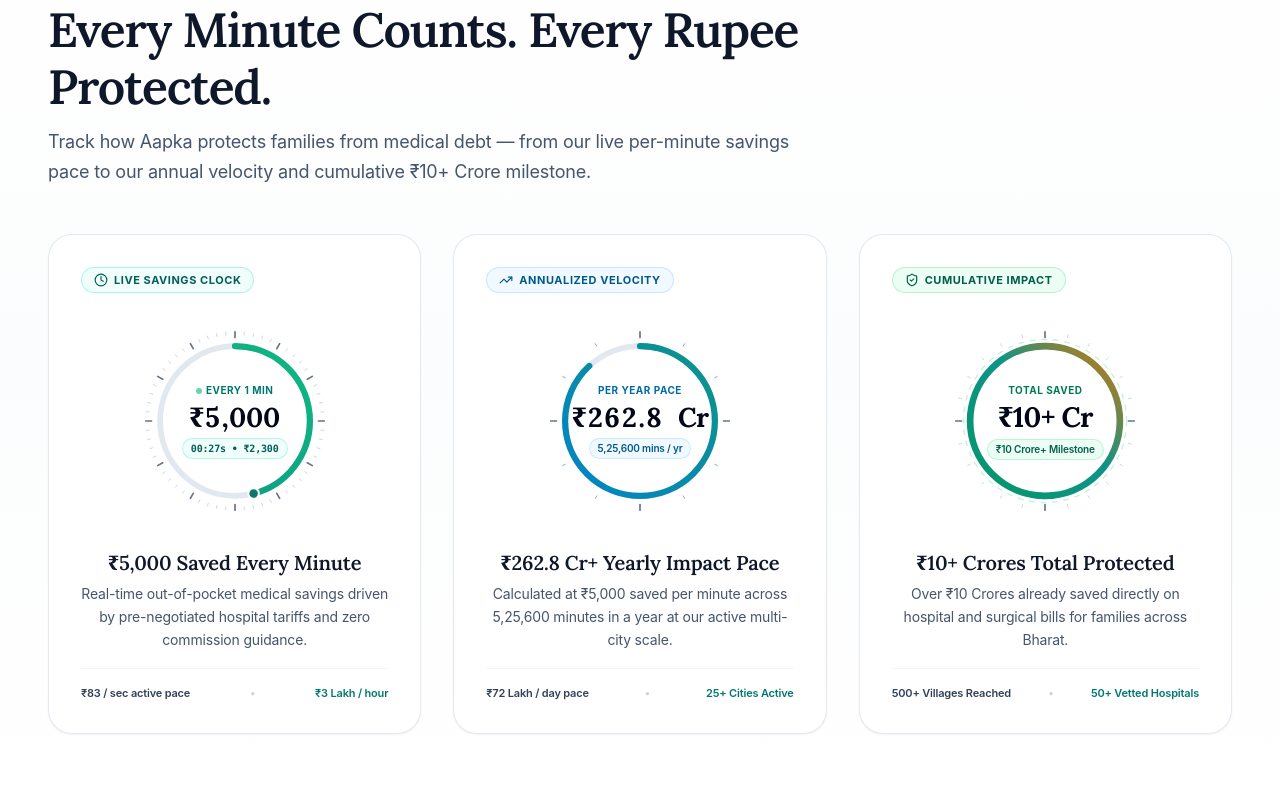
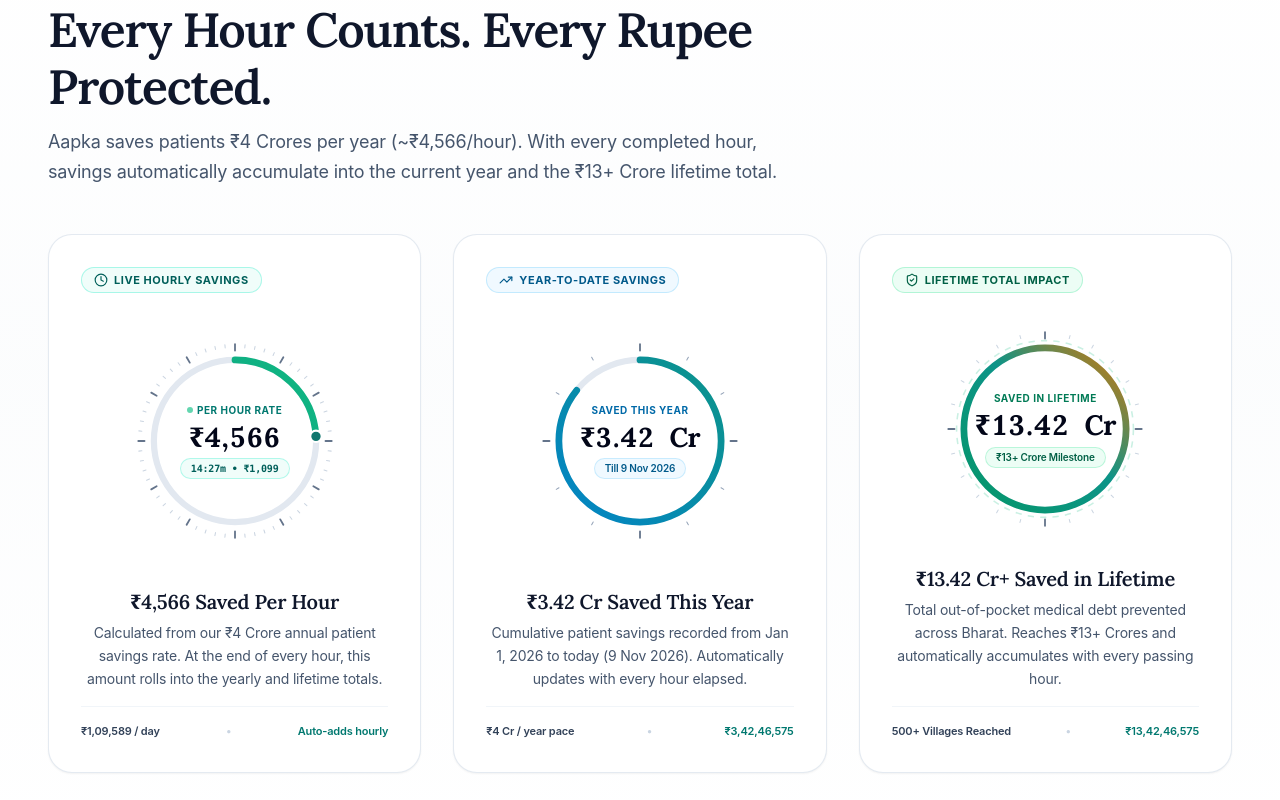
Before and after one commit to aapkatech/Aapka, a React (Vite) app: page / in a window 1280 px wide. Shown: the part 920-1720 px from the top of the page. Built offline with nearby package versions, Linux system fonts and the light colour scheme; a web font is replaced by a local one.

Commit message:
feat(savings): wire dynamic hourly telemetry, dynamic date YTD, and 13Cr+ lifetime dial

```diff
--- a/src/components/PatientSavings.tsx
+++ b/src/components/PatientSavings.tsx
@@ -1,300 +1,35 @@
 import React, { useEffect, useState } from 'react';
-import { motion } from 'framer-motion';
 import { Clock, TrendingUp, ShieldCheck, Coins } from 'lucide-react';
+import {
+  getSavingsSnapshot,
+  formatCrores,
+  formatINR,
+  type SavingsSnapshot,
+} from '../utils/savingsTelemetry';
+import { DialRingSvg } from './savings/DialRingSvg';
+import { SavingsDialCard } from './savings/SavingsDialCard';
 import type { Language } from '../i18n/translations';
-
-export const SAVINGS_PER_MINUTE = 5000;
-export const ANNUAL_SAVINGS_CR = '₹262.8 Cr';
-export const TOTAL_PATIENT_SAVINGS = '₹10+ Cr';
 
 interface PatientSavingsProps {
   lang?: Language;
 }
 
-interface TickRingProps {
-  count: number;
-  radius?: number;
-  highlightEvery?: number;
-  strokeColor?: string;
-}
+export const PatientSavings: React.FC<PatientSavingsProps> = ({ lang = 'en' }) => {
+  const isHi = lang === 'hi';
+  const [snapshot, setSnapshot] = useState<SavingsSnapshot>(() => getSavingsSnapshot());
 
-/** Shared precision dial tick marks around a 200x200 SVG center. */
-const TickRing: React.FC<TickRingProps> = ({
-  count,
-  radius = 93,
-  highlightEvery = 5,
-  strokeColor = '#cbd5e1',
-}) => {
-  const ticks = Array.from({ length: count }, (_, i) => {
-    const angle = (i / count) * 2 * Math.PI - Math.PI / 2;
-    const isMajor = i % highlightEvery === 0;
-    const inner = isMajor ? radius - 6 : radius - 3;
-    return {
-      x1: 100 + inner * Math.cos(angle),
-      y1: 100 + inner * Math.sin(angle),
-      x2: 100 + radius * Math.cos(angle),
-      y2: 100 + radius * Math.sin(angle),
-      isMajor,
-    };
-  });
-
-  return (
-    <g aria-hidden="true">
-      {ticks.map((t, idx) => (
-        <line
-          key={idx}
-          x1={t.x1}
-          y1={t.y1}
-          x2={t.x2}
-          y2={t.y2}
-          stroke={t.isMajor ? '#64748b' : strokeColor}
-          strokeWidth={t.isMajor ? 1.75 : 1}
-          strokeLinecap="round"
-        />
-      ))}
-    </g>
-  );
-};
-
-const DIAL_RADIUS = 78;
-const DIAL_CIRCUMFERENCE = 2 * Math.PI * DIAL_RADIUS;
-
-/** Live wall-clock synchronized 60-second savings chronograph (₹5,000/min pace). */
-const LiveMinuteDial: React.FC<{ isHi: boolean }> = ({ isHi }) => {
-  const [tick, setTick] = useState(() => {
-    const now = new Date();
-    return { s: now.getSeconds(), ms: now.getMilliseconds() };
-  });
-
+  // High-frequency telemetry tick: keeps the hourly 60-minute dial and accumulation live
   useEffect(() => {
     const id = window.setInterval(() => {
-      const now = new Date();
-      setTick({ s: now.getSeconds(), ms: now.getMilliseconds() });
-    }, 100);
+      setSnapshot(getSavingsSnapshot());
+    }, 1000);
     return () => window.clearInterval(id);
   }, []);
 
-  const progress = (tick.s + tick.ms / 1000) / 60;
-  const savedThisMinute = Math.round(progress * SAVINGS_PER_MINUTE);
-  const formattedSeconds = String(tick.s).padStart(2, '0');
-  const dashOffset = DIAL_CIRCUMFERENCE * (1 - progress);
-
-  const theta = progress * 2 * Math.PI - Math.PI / 2;
-  const dotX = 100 + DIAL_RADIUS * Math.cos(theta);
-  const dotY = 100 + DIAL_RADIUS * Math.sin(theta);
-
-  return (
-    <div className="relative w-48 h-48 mx-auto select-none">
-      <svg viewBox="0 0 200 200" className="w-full h-full">
-        <defs>
-          <linearGradient id="liveDialGrad" x1="0%" y1="0%" x2="100%" y2="100%">
-            <stop offset="0%" stopColor="#0d9488" />
-            <stop offset="100%" stopColor="#10b981" />
-          </linearGradient>
-        </defs>
-
-        <TickRing count={60} highlightEvery={5} />
-
-        {/* Base track */}
-        <circle
-          cx="100"
-          cy="100"
-          r={DIAL_RADIUS}
-          fill="none"
-          stroke="#e2e8f0"
-          strokeWidth="6"
-        />
-
-        {/* Animated sweeping second arc */}
-        <circle
-          cx="100"
-          cy="100"
-          r={DIAL_RADIUS}
-          fill="none"
-          stroke="url(#liveDialGrad)"
-          strokeWidth="6.5"
-          strokeLinecap="round"
-          strokeDasharray={DIAL_CIRCUMFERENCE}
-          strokeDashoffset={dashOffset}
-          transform="rotate(-90 100 100)"
-        />
-
-        {/* Tip orb tracking live second hand */}
-        <circle cx={dotX} cy={dotY} r="5.5" fill="#0f766e" stroke="#ffffff" strokeWidth="2" />
-      </svg>
-
-      {/* Center Readout */}
-      <div className="absolute inset-0 flex flex-col items-center justify-center text-center px-4">
-        <span className="inline-flex items-center gap-1 text-[10px] font-bold uppercase tracking-wider text-teal-700">
-          <span className="w-1.5 h-1.5 rounded-full bg-emerald-500 animate-pulse" />
-          <span>{isHi ? 'हर 1 मिनट' : 'Every 1 Min'}</span>
-        </span>
-        <span className="text-2xl sm:text-[1.7rem] font-bold font-serif text-slate-950 tracking-tight leading-tight mt-0.5 tabular-nums">
-          ₹5,000
-        </span>
-        <span className="mt-1 px-2 py-0.5 rounded-full bg-teal-50 border border-teal-200/70 text-[10px] font-mono font-semibold text-teal-800 tabular-nums">
-          00:{formattedSeconds}s • ₹{savedThisMinute.toLocaleString('en-IN')}
-        </span>
-      </div>
-    </div>
-  );
-};
-
-/** Architectural 12-month radial dial for Annualized Savings Pace. */
-const YearlyRunRateDial: React.FC<{ isHi: boolean }> = ({ isHi }) => {
-  return (
-    <div className="relative w-48 h-48 mx-auto select-none">
-      <svg viewBox="0 0 200 200" className="w-full h-full">
-        <defs>
-          <linearGradient id="yearlyDialGrad" x1="0%" y1="0%" x2="100%" y2="100%">
-            <stop offset="0%" stopColor="#0284c7" />
-            <stop offset="100%" stopColor="#0d9488" />
-          </linearGradient>
-        </defs>
-
-        <TickRing count={12} highlightEvery={3} strokeColor="#94a3b8" />
-
-        <circle
-          cx="100"
-          cy="100"
-          r={DIAL_RADIUS}
-          fill="none"
-          stroke="#e2e8f0"
-          strokeWidth="6"
-        />
-
-        <motion.circle
-          cx="100"
-          cy="100"
-          r={DIAL_RADIUS}
-          fill="none"
-          stroke="url(#yearlyDialGrad)"
-          strokeWidth="6.5"
-          strokeLinecap="round"
-          strokeDasharray={DIAL_CIRCUMFERENCE}
-          initial={{ strokeDashoffset: DIAL_CIRCUMFERENCE }}
-          whileInView={{ strokeDashoffset: DIAL_CIRCUMFERENCE * 0.12 }}
-          viewport={{ once: true, amount: 0.4 }}
-          transition={{ duration: 1.1, ease: 'easeOut' }}
-          transform="rotate(-90 100 100)"
-        />
-      </svg>
-
-      <div className="absolute inset-0 flex flex-col items-center justify-center text-center px-4">
-        <span className="text-[10px] font-bold uppercase tracking-wider text-sky-700">
-          {isHi ? 'वार्षिक दर' : 'Per Year Pace'}
-        </span>
-        <span className="text-2xl sm:text-[1.7rem] font-bold font-serif text-slate-950 tracking-tight leading-tight mt-0.5 tabular-nums">
-          {ANNUAL_SAVINGS_CR}
-        </span>
-        <span className="mt-1 px-2 py-0.5 rounded-full bg-sky-50 border border-sky-200/70 text-[10px] font-semibold text-sky-800">
-          {isHi ? '5.25L+ मिनट / वर्ष' : '5,25,600 mins / yr'}
-        </span>
-      </div>
-    </div>
-  );
-};
-
-/** Full-circle radiance milestone dial representing ₹10+ Crores cumulative savings. */
-const TotalSavedDial: React.FC<{ isHi: boolean }> = ({ isHi }) => {
-  return (
-    <div className="relative w-48 h-48 mx-auto select-none">
-      <svg viewBox="0 0 200 200" className="w-full h-full">
-        <defs>
-          <linearGradient id="totalDialGrad" x1="0%" y1="0%" x2="100%" y2="100%">
-            <stop offset="0%" stopColor="#059669" />
-            <stop offset="55%" stopColor="#0d9488" />
-            <stop offset="100%" stopColor="#d97706" />
-          </linearGradient>
-        </defs>
-
-        <TickRing count={24} highlightEvery={6} strokeColor="#cbd5e1" />
-
-        {/* Subtle slow orbital halo */}
-        <circle
-          cx="100"
-          cy="100"
-          r={DIAL_RADIUS + 7}
-          fill="none"
-          stroke="#10b981"
-          strokeOpacity="0.22"
-          strokeWidth="1.5"
-          strokeDasharray="6 6"
-        />
-
-        <motion.circle
-          cx="100"
-          cy="100"
-          r={DIAL_RADIUS}
-          fill="none"
-          stroke="url(#totalDialGrad)"
-          strokeWidth="7"
-          strokeLinecap="round"
-          strokeDasharray={DIAL_CIRCUMFERENCE}
-          initial={{ strokeDashoffset: DIAL_CIRCUMFERENCE }}
-          whileInView={{ strokeDashoffset: 0 }}
-          viewport={{ once: true, amount: 0.4 }}
-          transition={{ duration: 1.25, ease: 'easeOut' }}
-          transform="rotate(-90 100 100)"
-        />
-      </svg>
-
-      <div className="absolute inset-0 flex flex-col items-center justify-center text-center px-4">
-        <span className="text-[10px] font-bold uppercase tracking-wider text-emerald-700">
-          {isHi ? 'कुल बचत' : 'Total Saved'}
-        </span>
-        <span className="text-2xl sm:text-[1.75rem] font-bold font-serif text-slate-950 tracking-tight leading-tight mt-0.5">
-          {TOTAL_PATIENT_SAVINGS}
-        </span>
-        <span className="mt-1 px-2 py-0.5 rounded-full bg-emerald-50 border border-emerald-200/70 text-[10px] font-semibold text-emerald-800">
-          {isHi ? '₹10,00,00,000+ सुरक्षित' : '₹10 Crore+ Milestone'}
-        </span>
-      </div>
-    </div>
-  );
-};
-
-export const PatientSavings: React.FC<PatientSavingsProps> = ({ lang = 'en' }) => {
-  const isHi = lang === 'hi';
-
-  const dials = [
-    {
-      badgeIcon: Clock,
-      badgeText: isHi ? 'लाइव सेविंग्स क्लॉक' : 'Live Savings Clock',
-      badgeTone: 'text-teal-800 bg-teal-50 border-teal-200/80',
-      dial: <LiveMinuteDial isHi={isHi} />,
-      title: isHi ? 'हर 1 मिनट में ₹5,000 की बचत' : '₹5,000 Saved Every Minute',
-      description: isHi
-        ? 'अस्पताल शुल्क की पूर्व-जांच, तय सर्जरी पैकेज और बिना बिचौलियों के सीधे इलाज से मरीजों की निरंतर बचत।'
-        : 'Real-time out-of-pocket medical savings driven by pre-negotiated hospital tariffs and zero commission guidance.',
-      footerLeft: isHi ? '₹83.3 / सेकंड दर' : '₹83 / sec active pace',
-      footerRight: isHi ? '₹3,00,000 / घंटा' : '₹3 Lakh / hour',
-    },
-    {
-      badgeIcon: TrendingUp,
-      badgeText: isHi ? 'वार्षिक बचत क्षमता' : 'Annualized Velocity',
-      badgeTone: 'text-sky-800 bg-sky-50 border-sky-200/80',
-      dial: <YearlyRunRateDial isHi={isHi} />,
-      title: isHi ? '₹262.8 करोड़ / वर्ष की गति' : '₹262.8 Cr+ Yearly Impact Pace',
-      description: isHi
-        ? '₹5,000 प्रति मिनट (5,25,600 मिनट प्रति वर्ष) की मौजूदा दर से परिवारों की भारी चिकित्सा पूंजी की रक्षा।'
-        : 'Calculated at ₹5,000 saved per minute across 5,25,600 minutes in a year at our active multi-city scale.',
-      footerLeft: isHi ? '₹72 लाख / दिन' : '₹72 Lakh / day pace',
-      footerRight: isHi ? '25+ शहरों का नेटवर्क' : '25+ Cities Active',
-    },
-    {
-      badgeIcon: ShieldCheck,
-      badgeText: isHi ? 'सत्यापित कुल बचत' : 'Cumulative Impact',
-      badgeTone: 'text-emerald-800 bg-emerald-50 border-emerald-200/80',
-      dial: <TotalSavedDial isHi={isHi} />,
-      title: isHi ? 'अब तक ₹10+ करोड़ बचाए गए' : '₹10+ Crores Total Protected',
-      description: isHi
-        ? 'अस्पताल भर्ती, सर्जरी छूट और आयुष्मान भारत सहायता से अब तक परिवारों के ₹10 करोड़ से अधिक बचे।'
-        : 'Over ₹10 Crores already saved directly on hospital and surgical bills for families across Bharat.',
-      footerLeft: isHi ? '500+ गांवों तक पहुंच' : '500+ Villages Reached',
-      footerRight: isHi ? '50+ अस्पताल भागीदार' : '50+ Vetted Hospitals',
-    },
-  ];
+  const formattedMinutes = String(snapshot.minutesIntoHour).padStart(2, '0');
+  const formattedSeconds = String(snapshot.secondsIntoMinute).padStart(2, '0');
+  const ytdCr = formatCrores(snapshot.ytdSavedRupees);
+  const lifetimeCr = formatCrores(snapshot.lifetimeSavedRupees);
 
   return (
     <section
@@ -314,58 +49,146 @@ export const PatientSavings: React.FC<PatientSavingsProps> = ({ lang = 'en' }) =
           </p>
           <h2 className="font-serif text-3xl sm:text-4xl md:text-5xl font-semibold tracking-tight text-slate-900 leading-[1.18]">
             {isHi
-              ? 'हर मिनट कीमती है, हर रुपया सुरक्षित है।'
-              : 'Every Minute Counts. Every Rupee Protected.'}
+              ? 'हर घंटा कीमती है, हर रुपया सुरक्षित है।'
+              : 'Every Hour Counts. Every Rupee Protected.'}
           </h2>
           <p className="text-base sm:text-lg text-slate-600 leading-relaxed font-normal">
             {isHi
-              ? 'देखें कैसे AAPKA हर मिनट मरीजों के चिकित्सा खर्च कम कर रहा है — प्रति मिनट गति, वार्षिक दर और अब तक की कुल बचत।'
-              : 'Track how Aapka protects families from medical debt — from our live per-minute savings pace to our annual velocity and cumulative ₹10+ Crore milestone.'}
+              ? `वार्षिक ₹4 करोड़ (₹${snapshot.hourlyRateRounded.toLocaleString('en-IN')}/घंटा) की निरंतर गति से मरीजों की बचत। जैसे ही हर 1 घंटा पूरा होता है, वह राशि इस वर्ष और लाइफटाइम कुल बचत में स्वतः जुड़ जाती है।`
+              : `Aapka saves patients ₹4 Crores per year (~₹${snapshot.hourlyRateRounded.toLocaleString('en-IN')}/hour). With every completed hour, savings automatically accumulate into the current year and the ₹13+ Crore lifetime total.`}
           </p>
         </div>
 
         {/* 3 Chronograph Impact Cards */}
         <div className="grid grid-cols-1 lg:grid-cols-3 gap-6 lg:gap-8">
-          {dials.map((card, idx) => {
-            const BadgeIcon = card.badgeIcon;
-            return (
-              <div
-                key={idx}
-                className="group relative p-7 sm:p-8 rounded-3xl bg-white border border-slate-200/90 shadow-xs hover:shadow-lg hover:border-slate-300/90 transition-all duration-300 flex flex-col justify-between space-y-6"
+          {/* DIAL 1: Current Hour Live Pace */}
+          <SavingsDialCard
+            badgeIcon={Clock}
+            badgeText={isHi ? 'प्रति घंटा लाइव बचत' : 'Live Hourly Savings'}
+            badgeTone="text-teal-800 bg-teal-50 border-teal-200/80"
+            title={
+              isHi
+                ? `हर 1 घंटे में ₹${snapshot.hourlyRateRounded.toLocaleString('en-IN')} की बचत`
+                : `₹${snapshot.hourlyRateRounded.toLocaleString('en-IN')} Saved Per Hour`
+            }
+            description={
+              isHi
+                ? 'वार्षिक ₹4 करोड़ के आधार पर हर 1 घंटे में ₹4,566 की सीधी बचत। 60 मिनट पूरे होते ही यह राशि वार्षिक और लाइफटाइम टोटल में जुड़ती है।'
+                : 'Calculated from our ₹4 Crore annual patient savings rate. At the end of every hour, this amount rolls into the yearly and lifetime totals.'
+            }
+            footerLeft={
+              isHi
+                ? `₹${snapshot.dailyRateRounded.toLocaleString('en-IN')} / दिन`
+                : `₹${snapshot.dailyRateRounded.toLocaleString('en-IN')} / day`
+            }
+            footerRight={isHi ? 'हर 60 मिनट पर ऑटो-ऐड' : 'Auto-adds hourly'}
+            dial={
+              <DialRingSvg
+                gradientId="liveHourGrad"
+                gradientFrom="#0d9488"
+                gradientTo="#10b981"
+                tickCount={60}
+                tickHighlightEvery={5}
+                progress={snapshot.hourProgress}
+                showTipDot={true}
+                tipDotColor="#0f766e"
               >
-                {/* Top Pill */}
-                <div className="flex items-center justify-between">
-                  <span
-                    className={`inline-flex items-center gap-1.5 px-3 py-1 rounded-full text-[11px] font-bold uppercase tracking-wider border ${card.badgeTone}`}
-                  >
-                    <BadgeIcon className="w-3.5 h-3.5 shrink-0" />
-                    <span>{card.badgeText}</span>
-                  </span>
-                </div>
+                <span className="inline-flex items-center gap-1 text-[10px] font-bold uppercase tracking-wider text-teal-700">
+                  <span className="w-1.5 h-1.5 rounded-full bg-emerald-500 animate-pulse" />
+                  <span>{isHi ? 'हर 1 घंटे की गति' : 'Per Hour Rate'}</span>
+                </span>
+                <span className="text-2xl sm:text-[1.7rem] font-bold font-serif text-slate-950 tracking-tight leading-tight mt-0.5 tabular-nums">
+                  ₹{snapshot.hourlyRateRounded.toLocaleString('en-IN')}
+                </span>
+                <span className="mt-1 px-2.5 py-0.5 rounded-full bg-teal-50 border border-teal-200/70 text-[10px] font-mono font-semibold text-teal-800 tabular-nums">
+                  {formattedMinutes}:{formattedSeconds}m • ₹{snapshot.currentHourAccumulated.toLocaleString('en-IN')}
+                </span>
+              </DialRingSvg>
+            }
+          />
 
-                {/* Center Chronograph Dial */}
-                <div className="py-2">{card.dial}</div>
+          {/* DIAL 2: Year-to-Date Savings with Dynamic Date */}
+          <SavingsDialCard
+            badgeIcon={TrendingUp}
+            badgeText={isHi ? 'इस वर्ष की बचत' : 'Year-to-Date Savings'}
+            badgeTone="text-sky-800 bg-sky-50 border-sky-200/80"
+            title={
+              isHi
+                ? `इस वर्ष आज तक ₹${ytdCr} करोड़ सुरक्षित`
+                : `₹${ytdCr} Cr Saved This Year`
+            }
+            description={
+              isHi
+                ? `1 जनवरी ${snapshot.currentYear} से आज ${snapshot.formattedDateHi} तक की कुल बचत। हर घंटे ₹${snapshot.hourlyRateRounded.toLocaleString('en-IN')} स्वतः इसमें जुड़ते हैं।`
+                : `Cumulative patient savings recorded from Jan 1, ${snapshot.currentYear} to today (${snapshot.formattedDateEn}). Automatically updates with every hour elapsed.`
+            }
+            footerLeft={isHi ? '₹4 करोड़ / वर्ष दर' : '₹4 Cr / year pace'}
+            footerRight={`₹${formatINR(snapshot.ytdSavedRupees)}`}
+            dial={
+              <DialRingSvg
+                gradientId="ytdGrad"
+                gradientFrom="#0284c7"
+                gradientTo="#0d9488"
+                tickCount={12}
+                tickHighlightEvery={3}
+                tickStrokeColor="#94a3b8"
+                progress={snapshot.yearProgress}
+                animateOnMount={true}
+              >
+                <span className="text-[10px] font-bold uppercase tracking-wider text-sky-700">
+                  {isHi ? 'इस वर्ष की कुल बचत' : 'Saved This Year'}
+                </span>
+                <span className="text-2xl sm:text-[1.7rem] font-bold font-serif text-slate-950 tracking-tight leading-tight mt-0.5 tabular-nums">
+                  ₹{ytdCr} Cr
+                </span>
+                <span className="mt-1 px-2.5 py-0.5 rounded-full bg-sky-50 border border-sky-200/70 text-[10px] font-semibold text-sky-800">
+                  {isHi ? `आज तक: ${snapshot.formattedDateHi}` : `Till ${snapshot.formattedDateEn}`}
+                </span>
+              </DialRingSvg>
+            }
+          />
 
-                {/* Narrative & Telemetry Footer */}
-                <div className="space-y-4">
-                  <div className="space-y-1.5 text-center">
-                    <h3 className="text-lg sm:text-xl font-serif font-semibold text-slate-900">
-                      {card.title}
-                    </h3>
-                    <p className="text-xs sm:text-sm text-slate-600 leading-relaxed">
-                      {card.description}
-                    </p>
-                  </div>
-
-                  <div className="pt-4 border-t border-slate-100 flex items-center justify-between gap-2 text-[11px] font-semibold text-slate-500">
-                    <span className="text-slate-700">{card.footerLeft}</span>
-                    <span className="text-slate-300">•</span>
-                    <span className="text-teal-700">{card.footerRight}</span>
-                  </div>
-                </div>
-              </div>
-            );
-          })}
+          {/* DIAL 3: Cumulative Lifetime Savings (₹13+ Crores) */}
+          <SavingsDialCard
+            badgeIcon={ShieldCheck}
+            badgeText={isHi ? 'लाइफटाइम संचयी बचत' : 'Lifetime Total Impact'}
+            badgeTone="text-emerald-800 bg-emerald-50 border-emerald-200/80"
+            title={
+              isHi
+                ? `अब तक ₹${lifetimeCr} करोड़ लाइफटाइम बचत`
+                : `₹${lifetimeCr} Cr+ Saved in Lifetime`
+            }
+            description={
+              isHi
+                ? `अस्पताल भर्ती, सर्जरी छूट और आयुष्मान भारत क्लेम से अब तक ₹13 करोड़ से अधिक की कुल सुरक्षित पूंजी। हर घंटे की बचत इसमें स्वतः जुड़ती रहती है।`
+                : `Total out-of-pocket medical debt prevented across Bharat. Reaches ₹13+ Crores and automatically accumulates with every passing hour.`
+            }
+            footerLeft={isHi ? '500+ गांवों तक पहुंच' : '500+ Villages Reached'}
+            footerRight={`₹${formatINR(snapshot.lifetimeSavedRupees)}`}
+            dial={
+              <DialRingSvg
+                gradientId="lifetimeGrad"
+                gradientFrom="#059669"
+                gradientMid="#0d9488"
+                gradientTo="#d97706"
+                tickCount={24}
+                tickHighlightEvery={6}
+                progress={1}
+                showOuterHalo={true}
+                animateOnMount={true}
+              >
+                <span className="text-[10px] font-bold uppercase tracking-wider text-emerald-700">
+                  {isHi ? 'लाइफटाइम कुल बचत' : 'Saved in Lifetime'}
+                </span>
+                <span className="text-2xl sm:text-[1.75rem] font-bold font-serif text-slate-950 tracking-tight leading-tight mt-0.5 tabular-nums">
+                  ₹{lifetimeCr} Cr
+                </span>
+                <span className="mt-1 px-2.5 py-0.5 rounded-full bg-emerald-50 border border-emerald-200/70 text-[10px] font-semibold text-emerald-800">
+                  {isHi ? '₹13+ करोड़ मील का पत्थर' : '₹13+ Crore Milestone'}
+                </span>
+              </DialRingSvg>
+            }
+          />
         </div>
       </div>
     </section>
```
